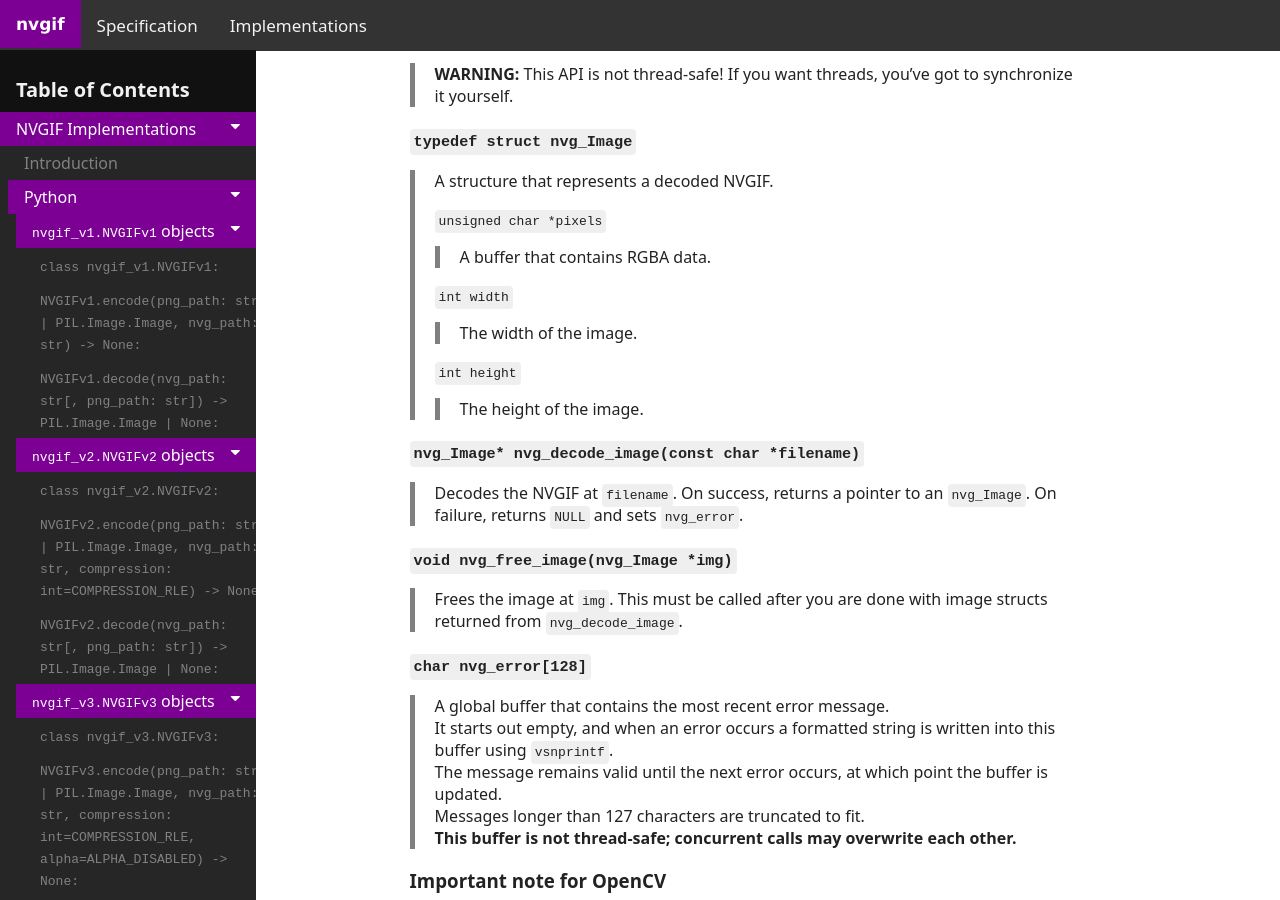
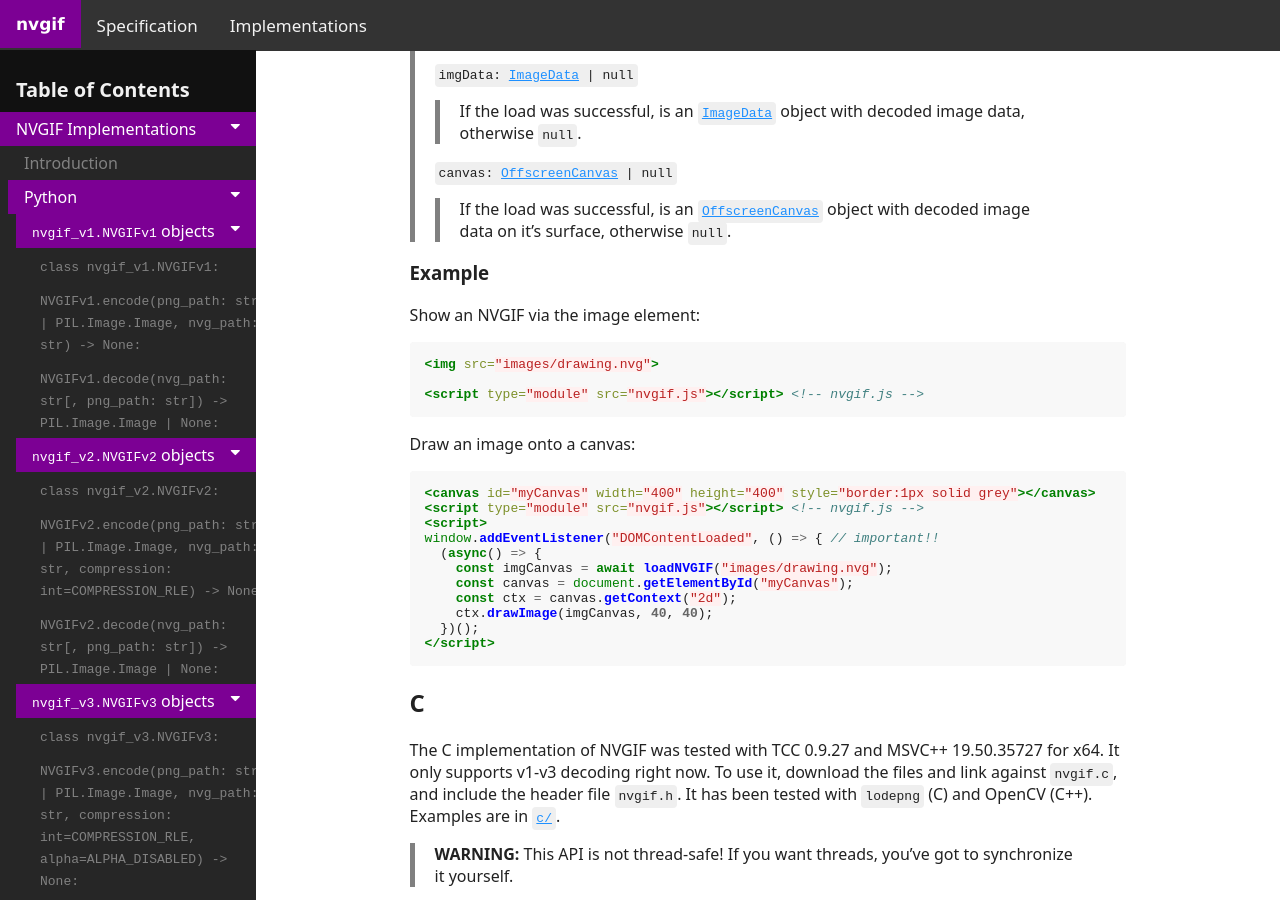
Before and after one commit to tiash-and-cats/nvgif, a Jekyll site: the page built from implementations/README.md, in a window 1280 px wide and 900 px high, scrolled down 7267 px. Built offline with Jekyll 4.4.1, drawn with Linux system fonts in a browser that asks for light colours; our own code applies the rules of GitHub Pages for plain Markdown files; some of the changed text lies outside the part shown.

Commit message:
Added examples to implementations/README.md

````diff
--- a/implementations/README.md
+++ b/implementations/README.md
@@ -224,6 +224,26 @@
 ### `public static Bitmap NVGIF.NVGIF.Decode(byte[] nvgData)`
 > Decode an NVGIF buffer (v1..v4) and return a Bitmap.
 
+### Example
+Decode an NVGIF and save it as PNG:
+``` c#
+using System;
+using System.Drawing;        // for Bitmap
+using System.Drawing.Imaging; // for ImageFormat
+using System.IO;
+
+class Program
+{
+    static void Main(string[] args)
+    {
+        byte[] bytes = File.ReadAllBytes("../images/drawing.nvg4");
+        Bitmap bmp = NVGIF.NVGIF.Decode(bytes);
+        bmp.Save("decoded.png", ImageFormat.Png);
+        Console.WriteLine("NVGIF decoded!");
+    }
+}
+```
+
 ## JavaScript
 
 > **Note:** Types are given for illustration purposes only, the implementation itself is not written in TypeScript, but rather JavaScript.
@@ -247,6 +267,28 @@
 >
 > <code>canvas: <a href="https://developer.mozilla.org/en-US/docs/Web/API/OffscreenCanvas">OffscreenCanvas</a> | null</code>
 > > If the load was successful, is an [`OffscreenCanvas`](https://developer.mozilla.org/en-US/docs/Web/API/OffscreenCanvas) object with decoded image data on it's surface, otherwise `null`.
+
+### Example
+Show an NVGIF via the image element:
+``` html
+<img src="images/drawing.nvg">
+
+<script type="module" src="nvgif.js"></script> <!-- nvgif.js -->
+```
+Draw an image onto a canvas:
+``` html
+<canvas id="myCanvas" width="400" height="400" style="border:1px solid grey"></canvas>
+<script type="module" src="nvgif.js"></script> <!-- nvgif.js -->
+<script>
+window.addEventListener("DOMContentLoaded", () => { // important!!
+  (async() => {
+    const imgCanvas = await loadNVGIF("images/drawing.nvg");
+    const canvas = document.getElementById("myCanvas");
+    const ctx = canvas.getContext("2d");
+    ctx.drawImage(imgCanvas, 40, 40);
+  })();
+</script>
+```
 
 ## C
 
--- a/nvgifjstest.html
+++ b/nvgifjstest.html
@@ -7,12 +7,12 @@
 
 <table>
 <tr><td>PNG (1.56KB): </td><td><img src="images/drawing.png"></img></td></tr>
-<tr><td>NVGIFv5 (1.09KB): </td><td><img src="images/drawing.nvg"></img></td></tr>
+<tr><td>NVGIFv6 (1.09KB): </td><td><img src="images/drawing.nvg"></img></td></tr>
 </table>
 
 <table>
-<tr><td>JPEG (5.79KB): </td><td><img src="images/drawing.png"></img></td></tr>
-<tr><td>NVGIFv5 with lossy compression (1.05KB): </td><td><img src="images/drawing_lossy.nvg"></img></td></tr>
+<tr><td>JPEG (5.79KB): </td><td><img src="images/drawing.jpg"></img></td></tr>
+<tr><td>NVGIFv6 with lossy compression (1.05KB): </td><td><img src="images/drawing_lossy.nvg"></img></td></tr>
 </table>
 
 <p>Check the <a href="https://github.com/tiash-and-cats/nvgif/blob/master/nvgifjstest.html">source code</a>! You only need to include <code>nvgif.js</code> and NVGIF files will be decoded in-browser.</p>
````
Also changed, not shown: csharp/README.md (+1 -1 lines), 2 other files.
